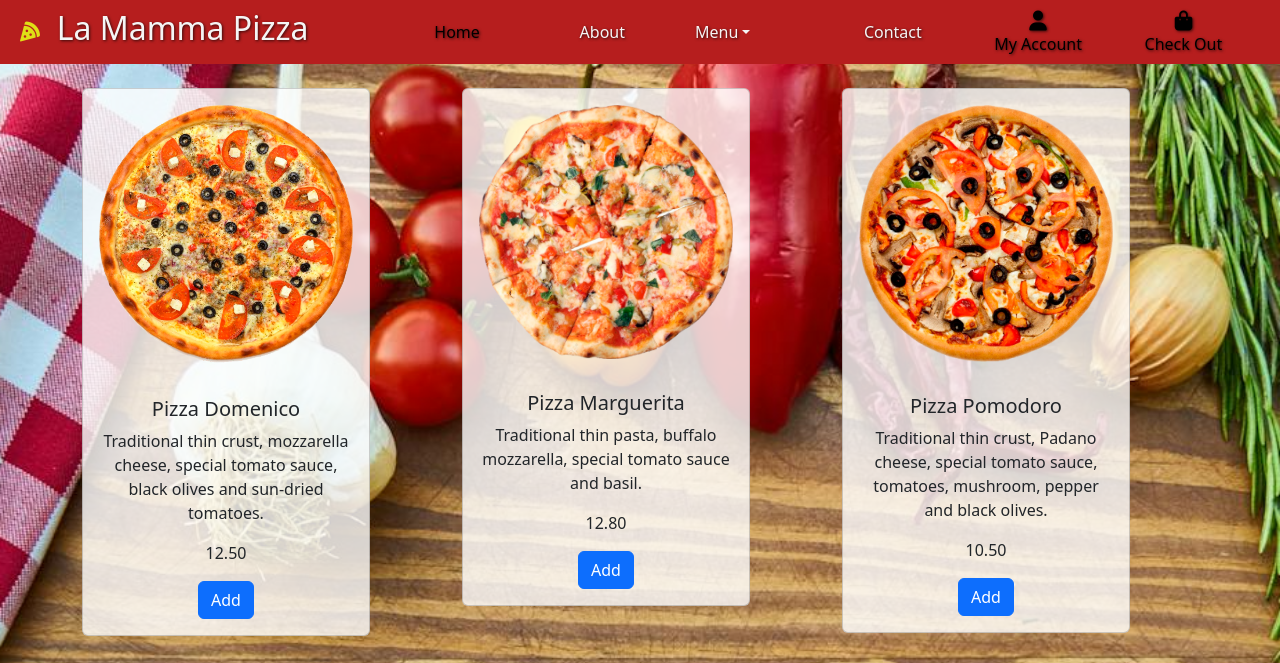
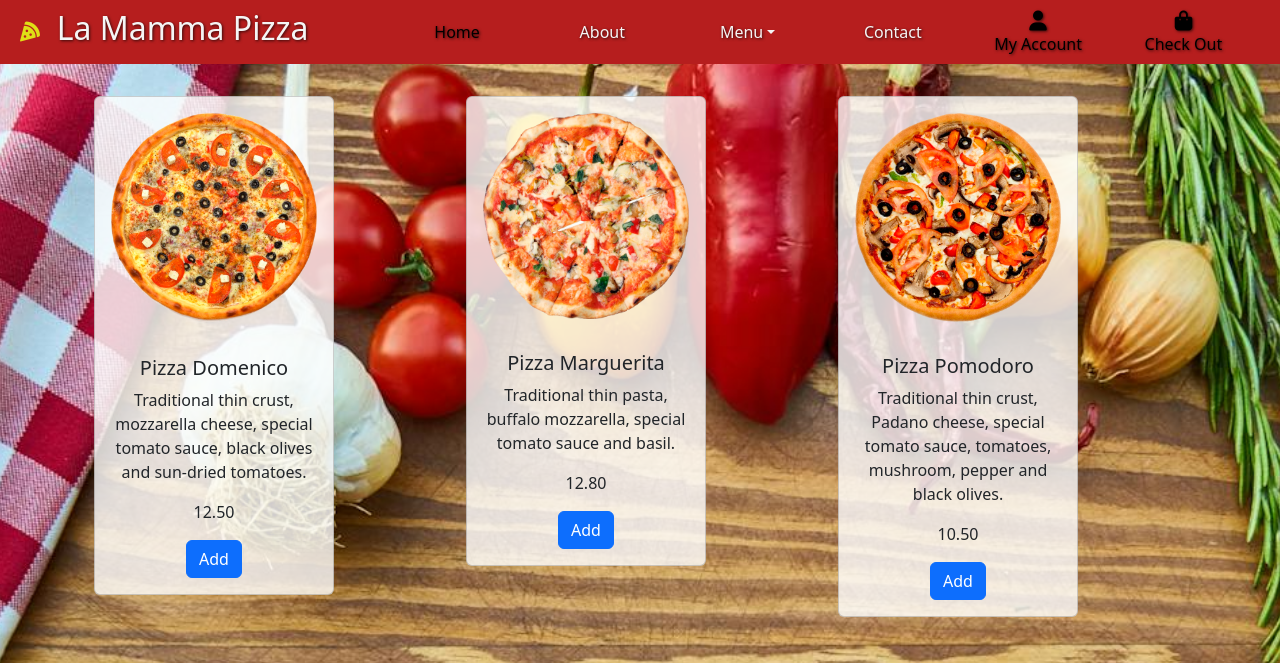
Before and after one commit to Code-Institute-Submissions/RubemJanoni-Project-PP5, a Django app: page / in a window 1280 px wide. Shown: the top 663 px of the page. Run offline with Django 3.2, Linux system fonts and the light colour scheme; some libraries are stand-ins or nearby versions.

Commit message:
improvements layout home

```diff
--- a/templates/base.html
+++ b/templates/base.html
@@ -141,7 +141,7 @@
 
 <body>
 
-    <nav class="navbar navbar-expand-lg bg-body-tertiary rounded bg-secondary m-0 p-0" aria-label="navbar pizzaria">
+    <nav class="navbar navbar-expand-lg bg-body-tertiary rounded bg-secondary mb-0 p-0 fixed-top" aria-label="navbar pizzaria">
         <div class="container-fluid navbar-custom">
             <a class="navbar-brand d-flex align-items-center p-2" style="margin-right:5rem ;" href="{% url 'home' %}">
                 <i class="fa-solid fa-pizza-slice" style="color: rgb(223, 223, 22);"></i>
@@ -161,7 +161,7 @@
                         <a class="nav-link" href="{% url 'about' %}">About</a>
                     </li>
                     <li class="nav-item col dropdown">
-                        <a class="nav-link dropdown-toggle" href="#" data-bs-toggle="dropdown"
+                        <a class="nav-link dropdown-toggle text-center" href="#" data-bs-toggle="dropdown"
                             aria-expanded="false">Menu</a>
                         <ul class="dropdown-menu">
                             <li><a class="dropdown-item" href="#">Pizzas</a></li>
--- a/templates/home.html
+++ b/templates/home.html
@@ -2,11 +2,11 @@
 
 {% block container %}
 
-<div class="container mx-auto">
+<div class="container mx-auto mt-5 mb-2 p-4">
     <div class="row justify-content-center">
         <div class="col-lg-4 col-md-6 col-sm-12 mt-4 mb-4">
-            <div class="card" style="width: 18rem;background-color: rgba(255, 255, 255, 0.8)">
-                <img src="{% static 'images/pizza.png' %}" class="card-img-top w-60 p-3" alt="pizza">
+            <div class="card" style="width: 15rem;background-color: rgba(255, 255, 255, 0.8)">
+                <img src="{% static 'images/pizza1.png' %}" class="card-img-top w-60 p-3" alt="pizza">
                 <div class="card-body text-center">
                     <h5 class="card-title">Pizza Domenico</h5>
                     <p class="card-text">Traditional thin crust, mozzarella cheese, special tomato sauce, black olives and sun-dried
@@ -17,7 +17,7 @@
             </div>
         </div>
         <div class="col-lg-4 col-md-6 col-sm-12 mt-4 mb-4">
-            <div class="card" style="width: 18rem;background-color: rgba(255, 255, 255, 0.8)">
+            <div class="card" style="width: 15rem;background-color: rgba(255, 255, 255, 0.8)">
                 <img src="{% static 'images/pizza2.png' %}" class="card-img-top w-60 p-3" alt="pizza">
                 <div class="card-body text-center">
                     <h5 class="card-title">Pizza Marguerita</h5>
@@ -28,7 +28,7 @@
             </div>
         </div>
         <div class="col-lg-4 col-md-6 col-sm-12 mt-4 mb-4">
-            <div class="card" style="width: 18rem;background-color: rgba(255, 255, 255, 0.8)">
+            <div class="card" style="width: 15rem;background-color: rgba(255, 255, 255, 0.8)">
                 <img src="{% static 'images/pizza3.png' %}" class="card-img-top w-60 p-3" alt="pizza">
                 <div class="card-body text-center">
                     <h5 class="card-title">Pizza Pomodoro</h5>
@@ -41,7 +41,7 @@
             </div>
         </div>
         <div class="col-lg-4 col-md-6 col-sm-12 mt-4 mb-4">
-            <div class="card" style="width: 18rem;background-color: rgba(255, 255, 255, 0.8)">
+            <div class="card" style="width: 15rem;background-color: rgba(255, 255, 255, 0.8)">
                 <img src="{% static 'images/pizza4.png' %}" class="card-img-top w-60 p-3" alt="pizza">
                 <div class="card-body text-center">
                     <h5 class="card-title">Pizza Brocolli Speciale</h5>
@@ -53,7 +53,7 @@
             </div>
         </div>
         <div class="col-lg-4 col-md-6 col-sm-12 mt-4 mb-4">
-            <div class="card" style="width: 18rem;background-color: rgba(255, 255, 255, 0.8)">
+            <div class="card" style="width: 15rem;background-color: rgba(255, 255, 255, 0.8)">
                 <img src="{% static 'images/pizza5.png' %}" class="card-img-top w-60 p-3" alt="pizza">
                 <div class="card-body text-center">
                     <h5 class="card-title">Pizza Chicken and Bacon</h5>
@@ -64,7 +64,7 @@
             </div>
         </div>
         <div class="col-lg-4 col-md-6 col-sm-12 mt-4 mb-4">
-            <div class="card" style="width: 18rem;background-color: rgba(255, 255, 255, 0.8)">
+            <div class="card" style="width: 15rem;background-color: rgba(255, 255, 255, 0.8)">
                 <img src="{% static 'images/pizza6.png' %}" class="card-img-top w-60 p-3" alt="pizza">
                 <div class="card-body text-center">
                     <h5 class="card-title">Pizza Napolitana</h5>
@@ -77,7 +77,7 @@
             </div>
         </div>
         <div class="col-lg-4 col-md-6 col-sm-12 mt-4 mb-4">
-            <div class="card" style="width: 18rem;background-color: rgba(255, 255, 255, 0.8)">
+            <div class="card" style="width: 15rem;background-color: rgba(255, 255, 255, 0.8)">
                 <img src="{% static 'images/pizza7.png' %}" class="card-img-top w-60 p-3" alt="pizza">
                 <div class="card-body text-center">
                     <h5 class="card-title">Pizza Chocolate M&M</h5>
```
Also changed, not shown: static/images/pizza1.png (added).
